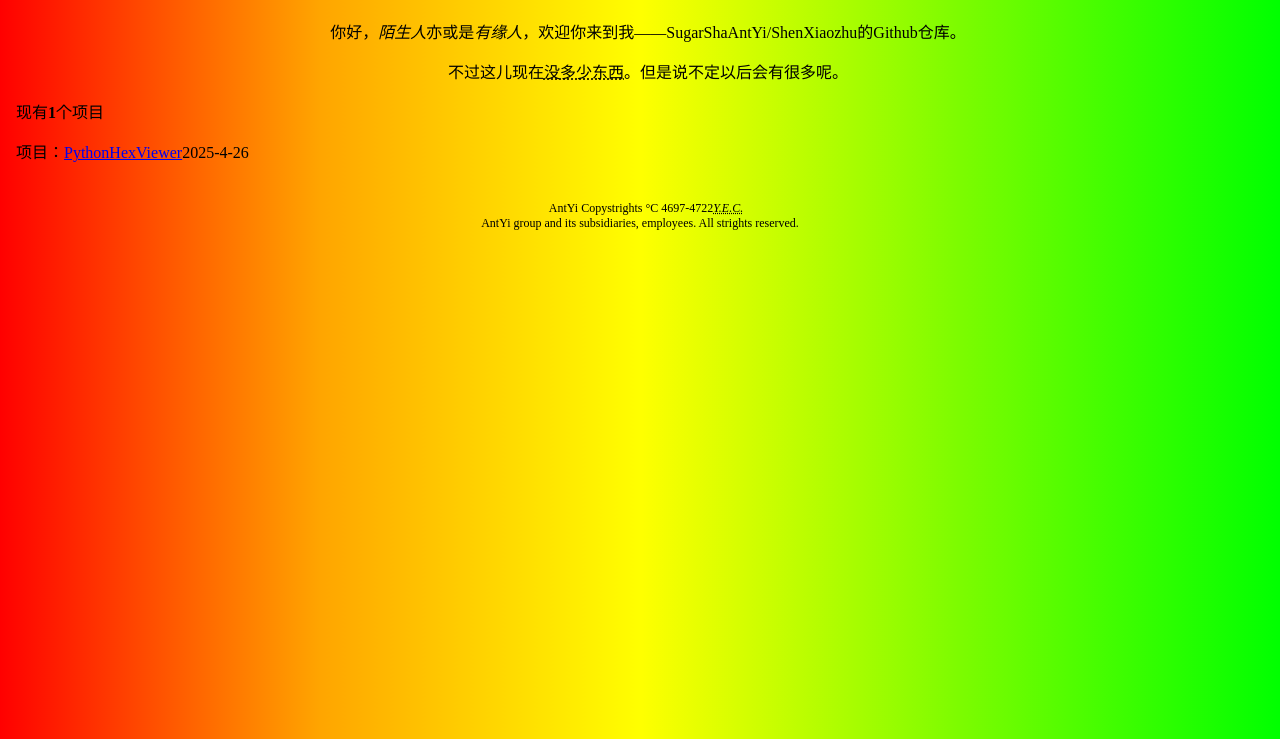
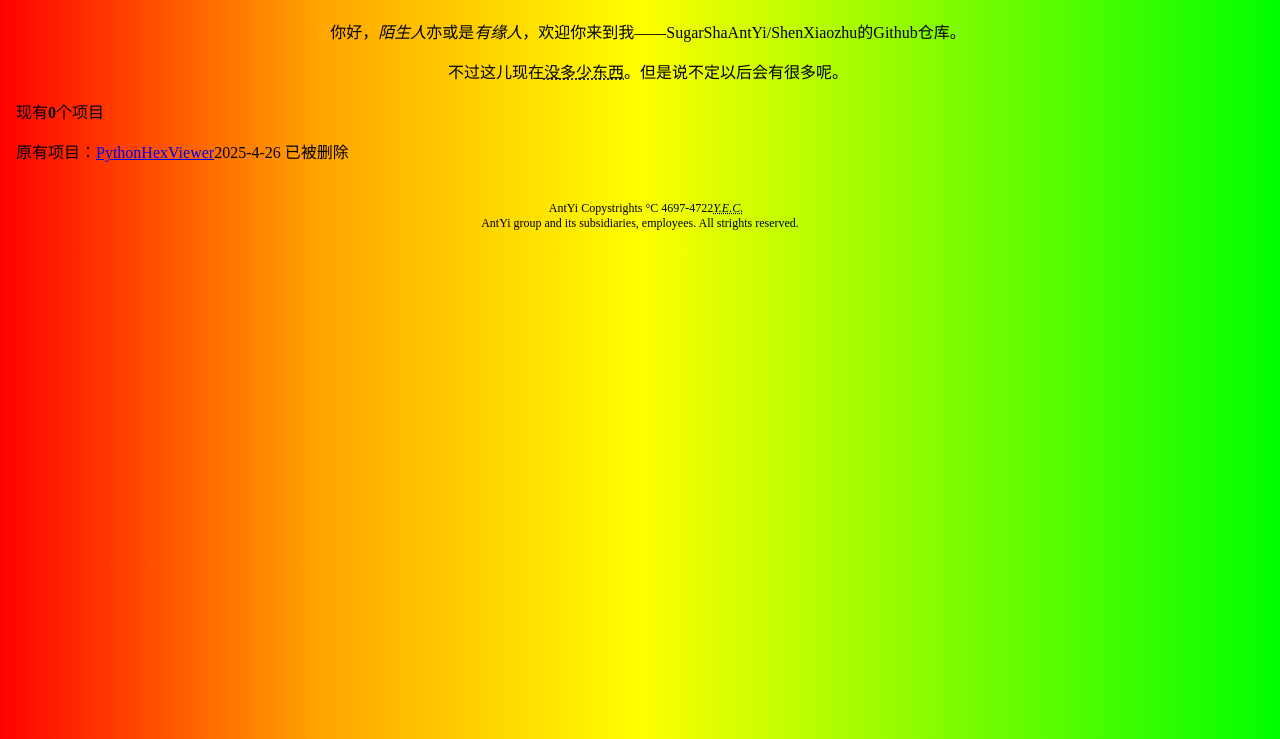
Before and after one commit to SugarShaAYi/SugarShaAYi, a plain HTML site: page index.html in a window 1280 px wide. Shown: the part 61-800 px from the top of the page. Drawn offline with Linux system fonts and the light colour scheme.

Commit message:
Update index.html

```diff
--- a/index.html
+++ b/index.html
@@ -33,8 +33,8 @@
 	<h1 class="centered-title">AntYi group<span style="font-size: 10px;">(bushi)</span></h1>
 	<p class="centered-title">你好，<em>陌生人</em>亦或是<em>有缘人</em>，欢迎你来到我——SugarShaAntYi/ShenXiaozhu的Github仓库。</p>
 	<p class="centered-title">不过这儿现在<abbr title="不算这个类似index的玩意儿的话">没多少东西</abbr>。但是说不定以后会有很多呢。</p>
-	<p>现有<b>1</b>个项目</p>
-	<p>项目：<a href="./PyHexViewer/tree/main">PythonHexViewer</a>2025-4-26</p>
+	<p>现有<b>0</b>个项目</p>
+	<p>原有项目：<a href="./PyHexViewer/tree/main">PythonHexViewer</a>2025-4-26 已被删除</p>
 	<footer>
 		<p>AntYi Copystrights &deg;C 4697-4722<abbr title='"Yellow Emperor chronology" ， 即"黄帝纪年"'><em>Y.E.C.</em></abbr><br>AntYi group and its subsidiaries, employees. All strights reserved.</p>
 	</footer>
```
